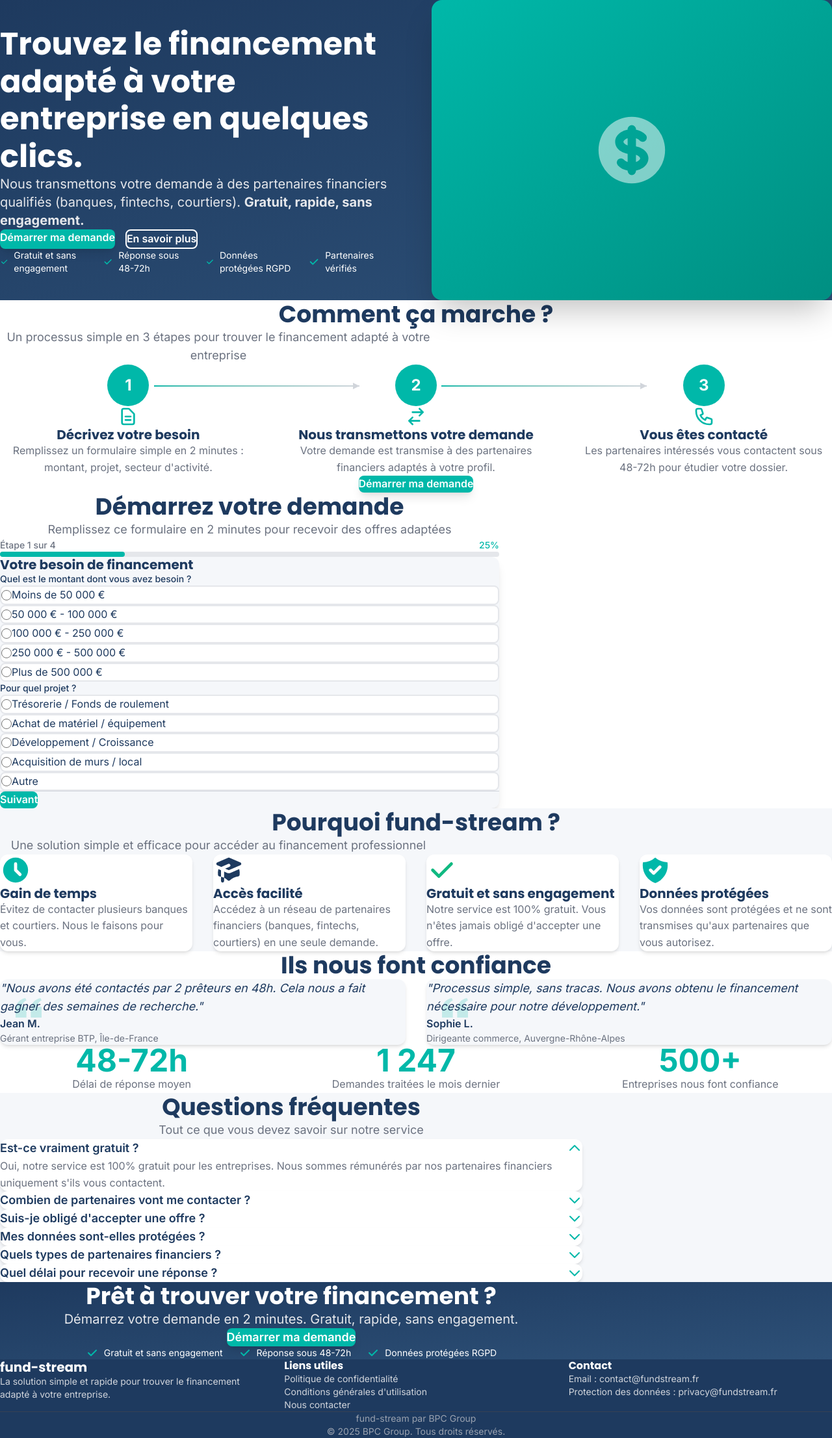
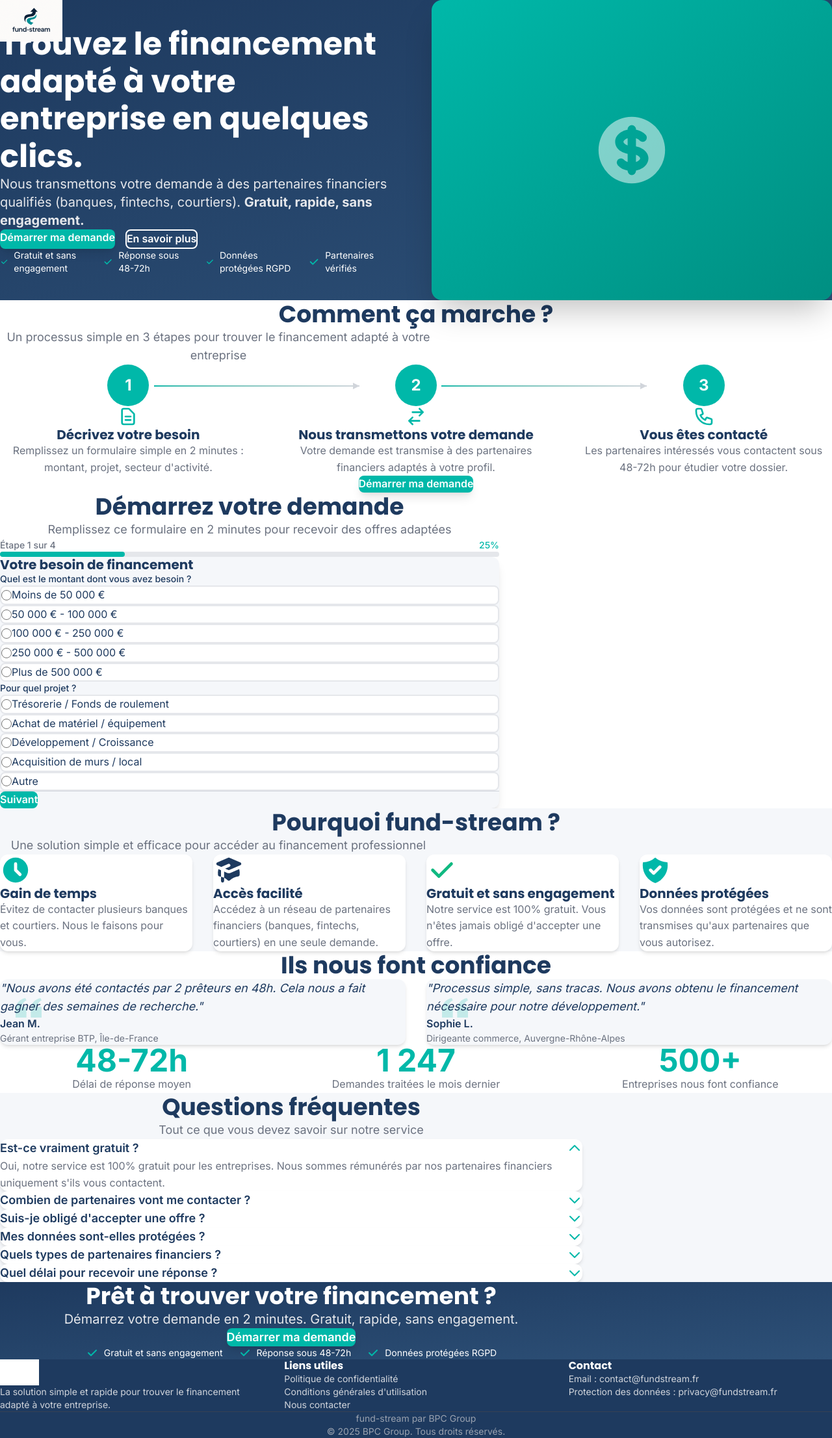
Before and after one commit to batistusprimus/fr.fundstream, a Next.js app: page / in a window 1280 px wide. Shown: the whole page at 65% size. Built offline with nearby package versions, Linux system fonts and the light colour scheme.

Commit message:
Feat: Ajouter le logo fund-stream et favicon au site

```diff
--- a/app/layout.tsx
+++ b/app/layout.tsx
@@ -5,6 +5,14 @@
   title: "fund-stream | Trouvez le financement adapté à votre entreprise",
   description: "Nous transmettons votre demande à des partenaires financiers qualifiés (banques, fintechs, courtiers). Gratuit, rapide, sans engagement.",
   keywords: ["financement entreprise", "prêt professionnel", "crédit entreprise", "financement PME"],
+  icons: {
+    icon: [
+      { url: '/fundstream_transparent (Logo).png' },
+    ],
+    apple: [
+      { url: '/fundstream_transparent (Logo).png' },
+    ],
+  },
   openGraph: {
     title: "fund-stream | Trouvez le financement adapté à votre entreprise",
     description: "Nous transmettons votre demande à des partenaires financiers qualifiés. Gratuit, rapide, sans engagement.",
--- a/components/Footer.tsx
+++ b/components/Footer.tsx
@@ -1,10 +1,18 @@
+import Image from 'next/image';
+
 export default function Footer() {
   return (
     <footer className="bg-[#1E3A5F] text-white py-12">
       <div className="max-w-7xl mx-auto px-6 md:px-12 lg:px-16">
         <div className="grid md:grid-cols-3 gap-8 mb-8">
           <div>
-            <h3 className="text-xl font-bold mb-4">fund-stream</h3>
+            <Image
+              src="/fundstream_transparent.png"
+              alt="fund-stream"
+              width={150}
+              height={45}
+              className="h-10 w-auto mb-4 brightness-0 invert"
+            />
             <p className="text-gray-300 text-sm">
               La solution simple et rapide pour trouver le financement adapté à votre entreprise.
             </p>
--- /dev/null
+++ b/components/Header.tsx
@@ -0,0 +1,21 @@
+import Image from 'next/image';
+import Link from 'next/link';
+
+export default function Header() {
+  return (
+    <header className="absolute top-0 left-0 right-0 z-10 py-4 md:py-6">
+      <div className="max-w-7xl mx-auto px-6 md:px-12 lg:px-16">
+        <Link href="/" className="inline-block">
+          <Image
+            src="/fundstream_transparent.png"
+            alt="fund-stream"
+            width={200}
+            height={60}
+            priority
+            className="h-12 w-auto md:h-16"
+          />
+        </Link>
+      </div>
+    </header>
+  );
+}
--- a/components/Hero.tsx
+++ b/components/Hero.tsx
@@ -1,7 +1,10 @@
+import Header from './Header';
+
 export default function Hero() {
   return (
     <section className="relative bg-gradient-to-br from-[#1E3A5F] to-[#2d5077] text-white py-16 md:py-24 lg:py-32">
-      <div className="max-w-7xl mx-auto px-6 md:px-12 lg:px-16">
+      <Header />
+      <div className="max-w-7xl mx-auto px-6 md:px-12 lg:px-16 pt-16 md:pt-20">
         <div className="grid lg:grid-cols-2 gap-12 items-center">
           <div className="space-y-6">
             <h1 className="text-3xl md:text-4xl lg:text-5xl font-bold leading-tight">
```
Also changed, not shown: public/fundstream_transparent (Logo).png (added), public/fundstream_transparent.png (added).
